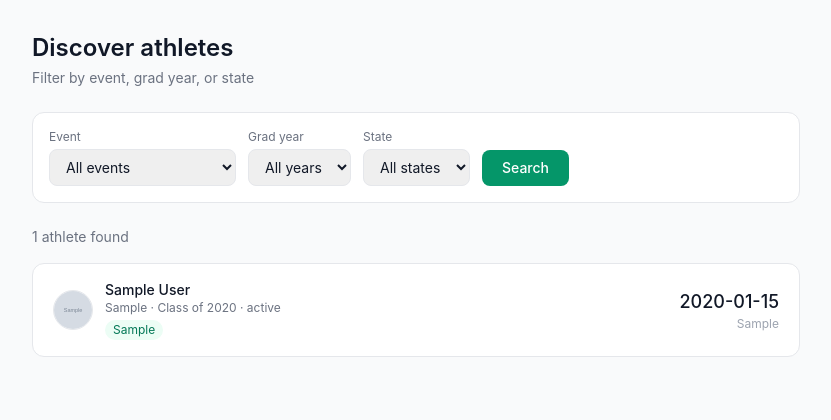
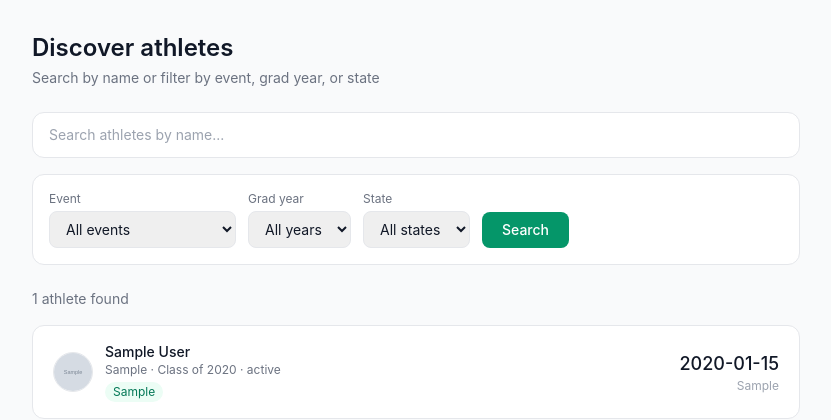
Before and after one commit to loganisntcreative/tracklyte, a Flask app: page /discover in a window 1280 px wide. Shown: the part 57-477 px from the top of the page, without its empty margins (224-1055 px from the left). Run offline with Flask 3, Linux system fonts and the light colour scheme; a user stored in the database is signed in; tables that the repository leaves empty hold one stand-in row (values such as "Sample post"); grey boxes marked "Sample" are stand-in pictures; some libraries are stand-ins or nearby versions.

Commit message:
Add athlete name search — Phase 19

```diff
--- a/app/discover.py
+++ b/app/discover.py
@@ -1,7 +1,7 @@
-from flask import Blueprint, render_template, request
+from flask import Blueprint, render_template, request, jsonify
 from flask_login import login_required, current_user
 from app.models import AthleteProfile, PersonalBest
-from app import cache
+from app import cache, db
 from app.profile import build_chart_data
 import json
 
@@ -44,6 +44,35 @@ def time_to_seconds(t):
         return float(t.replace('-', '.').replace("'", '.'))
     except Exception:
         return float('inf')
+
+
+@discover_bp.route('/discover/search')
+@login_required
+def search():
+    query = request.args.get('q', '').strip().lower()
+    if len(query) < 2:
+        return jsonify([])
+
+    athletes = AthleteProfile.query.filter(
+        db.or_(
+            AthleteProfile.first_name.ilike(f'%{query}%'),
+            AthleteProfile.last_name.ilike(f'%{query}%'),
+            db.func.concat(AthleteProfile.first_name, ' ', AthleteProfile.last_name).ilike(f'%{query}%')
+        )
+    ).limit(10).all()
+
+    results = []
+    for athlete in athletes:
+        results.append({
+            'id': athlete.id,
+            'name': f'{athlete.first_name} {athlete.last_name}',
+            'school': athlete.school or '',
+            'grad_year': athlete.grad_year or '',
+            'state': athlete.state or '',
+            'photo_url': athlete.photo_url or ''
+        })
+
+    return jsonify(results)
 
 
 @discover_bp.route('/discover')
--- a/app/templates/discover/index.html
+++ b/app/templates/discover/index.html
@@ -6,7 +6,17 @@
 
     <div class="mb-6">
         <h1 class="text-2xl font-semibold">Discover athletes</h1>
-        <p class="text-sm text-gray-500 mt-1">Filter by event, grad year, or state</p>
+        <p class="text-sm text-gray-500 mt-1">Search by name or filter by event, grad year, or state</p>
+    </div>
+
+    <div class="relative mb-4">
+        <input type="text" id="athlete-search"
+            placeholder="Search athletes by name..."
+            autocomplete="off"
+            class="w-full border border-gray-200 rounded-xl px-4 py-3 text-sm focus:outline-none focus:ring-2 focus:ring-emerald-400 bg-white">
+        <div id="search-results"
+            style="display:none;position:absolute;top:100%;left:0;right:0;background:white;border:0.5px solid #E5E7EB;border-radius:12px;box-shadow:0 8px 24px rgba(0,0,0,0.1);z-index:100;margin-top:4px;overflow:hidden;">
+        </div>
     </div>
 
     <form method="GET" action="/discover"
@@ -103,5 +113,63 @@
         </div>
     {% endif %}
 
+    <script>
+const searchInput = document.getElementById('athlete-search');
+const searchResults = document.getElementById('search-results');
+let searchTimer;
+
+searchInput.addEventListener('input', function() {
+    clearTimeout(searchTimer);
+    const query = this.value.trim();
+    if (query.length < 2) {
+        searchResults.style.display = 'none';
+        return;
+    }
+    searchResults.innerHTML = '<div style="padding:12px 16px;font-size:13px;color:#9CA3AF;">Searching...</div>';
+    searchResults.style.display = 'block';
+    searchTimer = setTimeout(() => fetchAthletes(query), 300);
+});
+
+async function fetchAthletes(query) {
+    try {
+        const res = await fetch(`/discover/search?q=${encodeURIComponent(query)}`);
+        const data = await res.json();
+        searchResults.innerHTML = '';
+        if (data.length === 0) {
+            searchResults.innerHTML = '<div style="padding:12px 16px;font-size:13px;color:#9CA3AF;">No athletes found</div>';
+            return;
+        }
+        data.forEach(athlete => {
+            const item = document.createElement('a');
+            item.href = `/athlete/${athlete.id}`;
+            item.style.cssText = 'display:flex;align-items:center;gap:12px;padding:12px 16px;text-decoration:none;border-bottom:0.5px solid #F3F4F6;transition:background 0.1s;';
+            item.addEventListener('mouseenter', () => item.style.background = '#F9FAFB');
+            item.addEventListener('mouseleave', () => item.style.background = 'white');
+
+            const avatar = athlete.photo_url
+                ? `<img src="${athlete.photo_url}" style="width:36px;height:36px;border-radius:50%;object-fit:cover;border:0.5px solid #E5E7EB;flex-shrink:0;">`
+                : `<div style="width:36px;height:36px;border-radius:50%;background:#E1F5EE;display:flex;align-items:center;justify-content:center;font-size:12px;font-weight:500;color:#0F6E56;flex-shrink:0;">${athlete.name.split(' ').map(n=>n[0]).join('')}</div>`;
+
+            item.innerHTML = `
+                ${avatar}
+                <div>
+                    <p style="font-size:13px;font-weight:500;color:#111827;margin:0 0 2px;">${athlete.name}</p>
+                    <p style="font-size:11px;color:#9CA3AF;margin:0;">${athlete.school} · Class of ${athlete.grad_year} · ${athlete.state}</p>
+                </div>`;
+            searchResults.appendChild(item);
+        });
+        searchResults.style.display = 'block';
+    } catch (e) {
+        searchResults.style.display = 'none';
+    }
+}
+
+document.addEventListener('click', function(e) {
+    if (!searchInput.contains(e.target) && !searchResults.contains(e.target)) {
+        searchResults.style.display = 'none';
+    }
+});
+</script>
+
 </div>
 {% endblock %}
```
